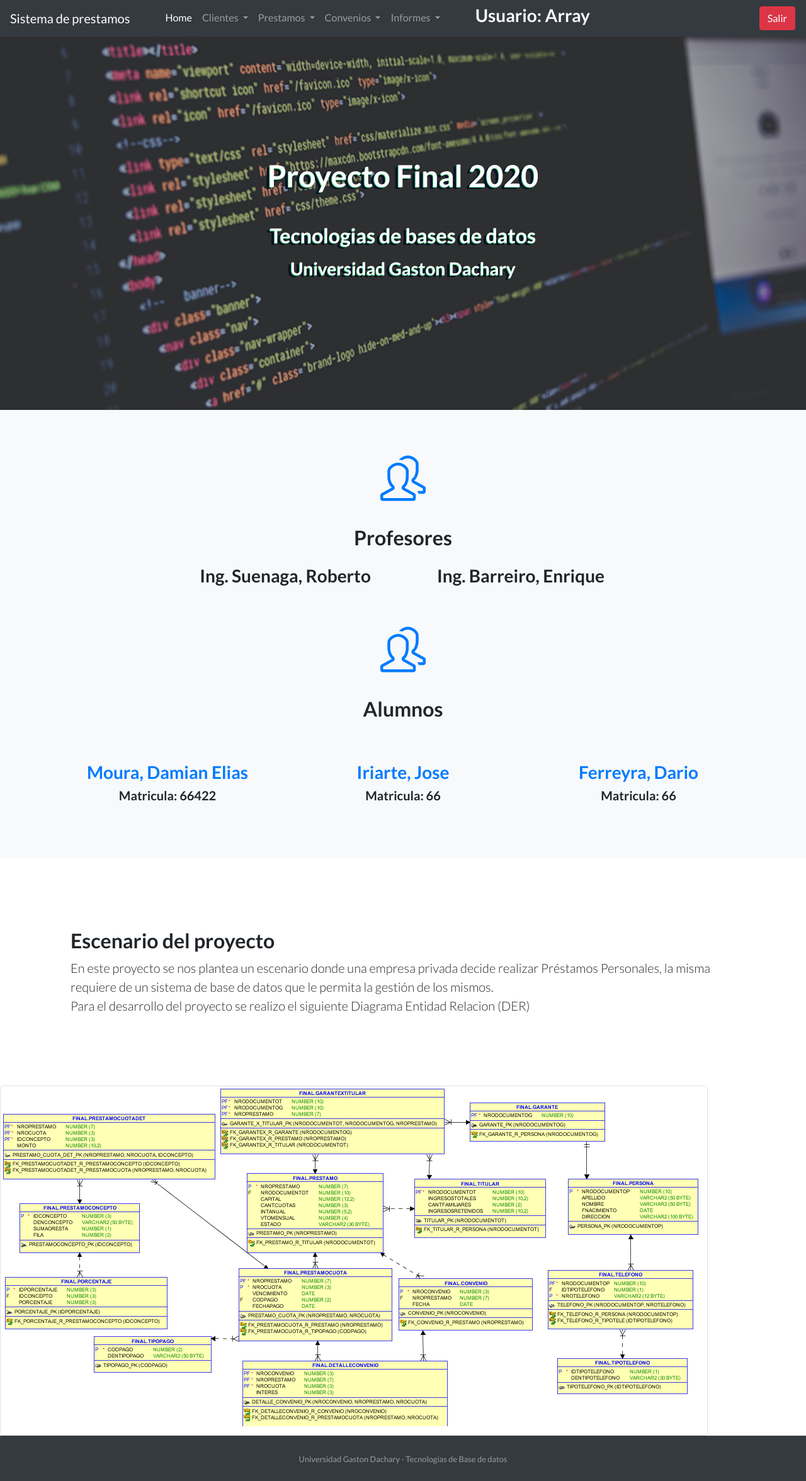
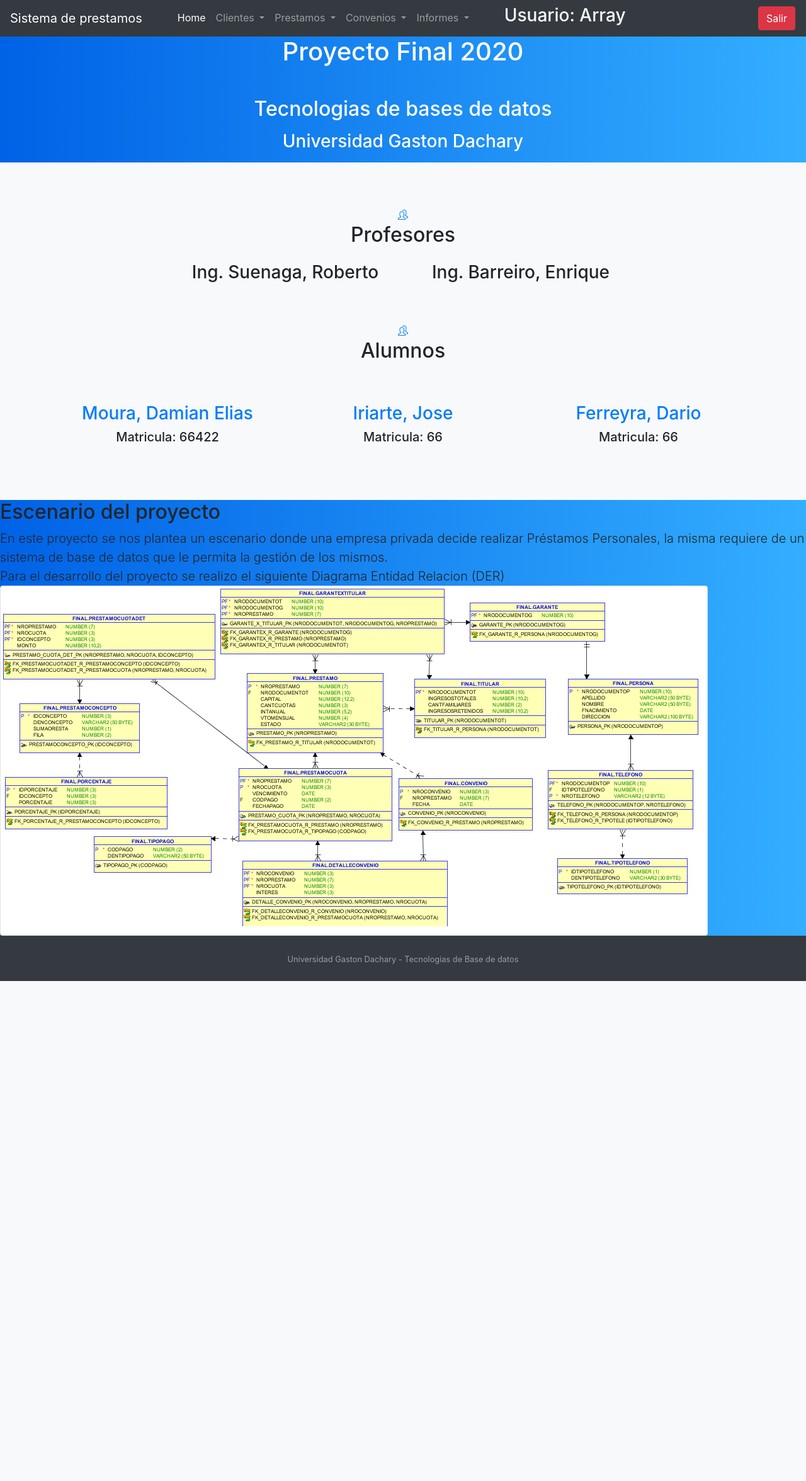
Before and after one commit to inxdev/project-web-php-oracle, a PHP site: page /3-paginaPrincipal.php in a window 1280 px wide. Shown: the whole page at 63% size. After the commit the page ends 1558 px from the top, so only its background shows below. Run offline with PHP 8.4, Linux system fonts and the light colour scheme; the visitor is signed in with stand-in values (Sample User, id 1).

Commit message:
modificaciones en 3-paginaPrincipal.php

```diff
--- a/3-paginaPrincipal.php
+++ b/3-paginaPrincipal.php
@@ -11,23 +11,15 @@ if (isset($_SESSION['usuarioSession'])) {
 
   <head>
     <!-- Required meta tags -->
-    <meta charset="utf-8">
-    <meta name="viewport" content="width=device-width, initial-scale=1, shrink-to-fit=no">
-
+    <meta charset="UTF-8">
+    <meta name="viewport" content="width=device-width, initial-scale=1.0">
+    <meta name="description" content="">
+    <meta name="Moura Elias" content="">
     <title>Inicio</title>
 
-    <!-- Boostrap y archivos de estilos -->
-    <!-- Bootstrap CSS -->
-    <link rel="stylesheet" href="https://stackpath.bootstrapcdn.com/bootstrap/4.1.3/css/bootstrap.min.css" integrity="sha384-MCw98/SFnGE8fJT3GXwEOngsV7Zt27NXFoaoApmYm81iuXoPkFOJwJ8ERdknLPMO" crossorigin="anonymous">
-
-    <!-- Custom fonts for this template -->
-    <link href="assets/css/all.css" rel="stylesheet">
-    <link href="assets/css/simple-line-icons.css" rel="stylesheet" type="text/css">
-    <link href="https://fonts.googleapis.com/css?family=Lato:300,400,700,300italic,400italic,700italic" rel="stylesheet" type="text/css">
-    <!-- Custom styles for this template -->
-    <!-- <link rel="stylesheet" href="assets/css/inscripcion.css"> -->
-    <!-- <script src="https://kit.fontawesome.com/f87a832d0e.js" crossorigin="anonymous"></script> -->
-    <link href="assets/css/landing-page.css" rel="stylesheet">
+    <?php
+    require_once "php/estilos.php";
+    ?>
 
   </head>
 
@@ -35,12 +27,6 @@ if (isset($_SESSION['usuarioSession'])) {
     <?php
     // llamada al archivo que contiene el menu (NavBar)
     require_once "php/NavBar.php";
-    // llamada al archivo que contiene la conexion a la bd con los datos de session
-    require_once "php/conexionSecundaria.php";
-
-    // codigo para mostrar el usuario y la password del usuario que se logueo y para el cual se creo la session
-    // echo "<p>El usuario es: $_SESSION[usuarioSession]</p>";
-    // echo "<p>El usuario es: $_SESSION[passwordSession]</p>";
 
     // Llamamos a al archivo que contiene el body de la pagina principal
     require_once "php/bodyPrincipal.php";
```
